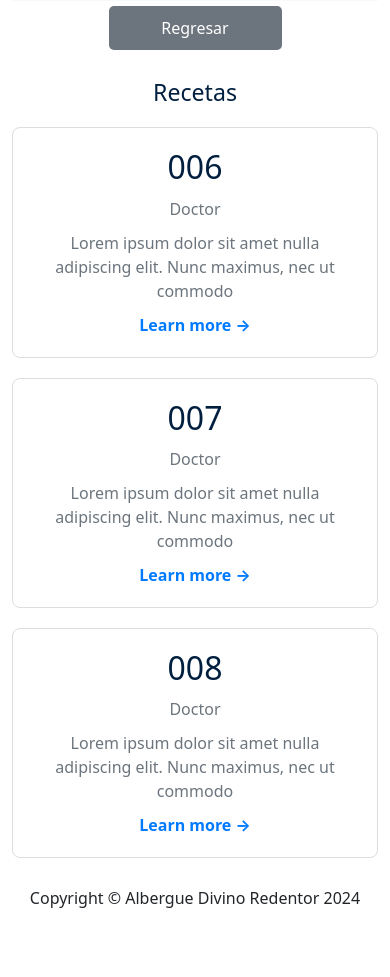
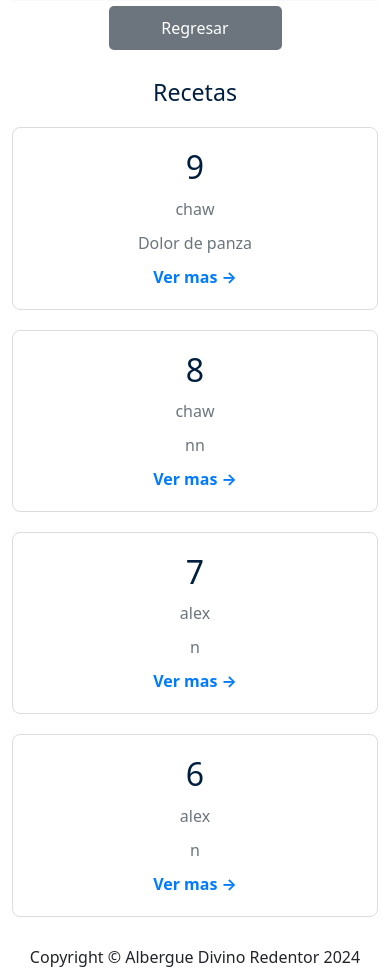
Before and after one commit to Chawder7/albergue_DR, a Django app: page /pacienteInfo/17 in a window 390 px wide. Shown: the part 407-1384 px from the top of the page. Before the commit the page ends 1315 px from the top, so only its background shows below. Run offline with Django 5.2, Linux system fonts and the light colour scheme; data comes from the database, SQL or seed files in the repository; some libraries are stand-ins or nearby versions.

Commit message:
add recetas in viewPacienteInfo

```diff
--- a/paciente/templates/paciente/viewPacienteInfo.html
+++ b/paciente/templates/paciente/viewPacienteInfo.html
@@ -20,39 +20,18 @@
     <div class="col-12">
       <h3 class="section-title">Recetas</h3>
     </div>
+    {%for receta in recetas%}
+
     <div class="col-md-4">
       <div class="prescription-card">
-        <h2>006</h2>
-        <p>Doctor</p>
-        <p>
-          Lorem ipsum dolor sit amet nulla adipiscing elit. Nunc maximus, nec ut
-          commodo
-        </p>
-        <a href="#">Learn more →</a>
+        <h2>{{receta.id}}</h2>
+        <p>{{receta.doctor}}</p>
+        <p>{{receta.diagnostico}}</p>
+        <a href="{% url "infoReceta" receta.id %}">Ver mas →</a>
       </div>
     </div>
-    <div class="col-md-4">
-      <div class="prescription-card">
-        <h2>007</h2>
-        <p>Doctor</p>
-        <p>
-          Lorem ipsum dolor sit amet nulla adipiscing elit. Nunc maximus, nec ut
-          commodo
-        </p>
-        <a href="#">Learn more →</a>
-      </div>
-    </div>
-    <div class="col-md-4">
-      <div class="prescription-card">
-        <h2>008</h2>
-        <p>Doctor</p>
-        <p>
-          Lorem ipsum dolor sit amet nulla adipiscing elit. Nunc maximus, nec ut
-          commodo
-        </p>
-        <a href="#">Learn more →</a>
-      </div>
-    </div>
+    {%endfor%}
+
   </div>
 </div>
 {% endblock %}
--- a/paciente/views.py
+++ b/paciente/views.py
@@ -30,7 +30,8 @@ def pacientes(request):
 
 def pacienteDetalles(request, id):
     paciente = Paciente.objects.get(id=id)
-    return render(request, "paciente/viewPacienteInfo.html", {'paciente':paciente})
+    recetas = Receta.objects.filter(paciente_id=id)
+    return render(request, "paciente/viewPacienteInfo.html", {'paciente':paciente, 'recetas':recetas})
 
 def registrarPaciente(request):
     if request.method == 'POST':
```
